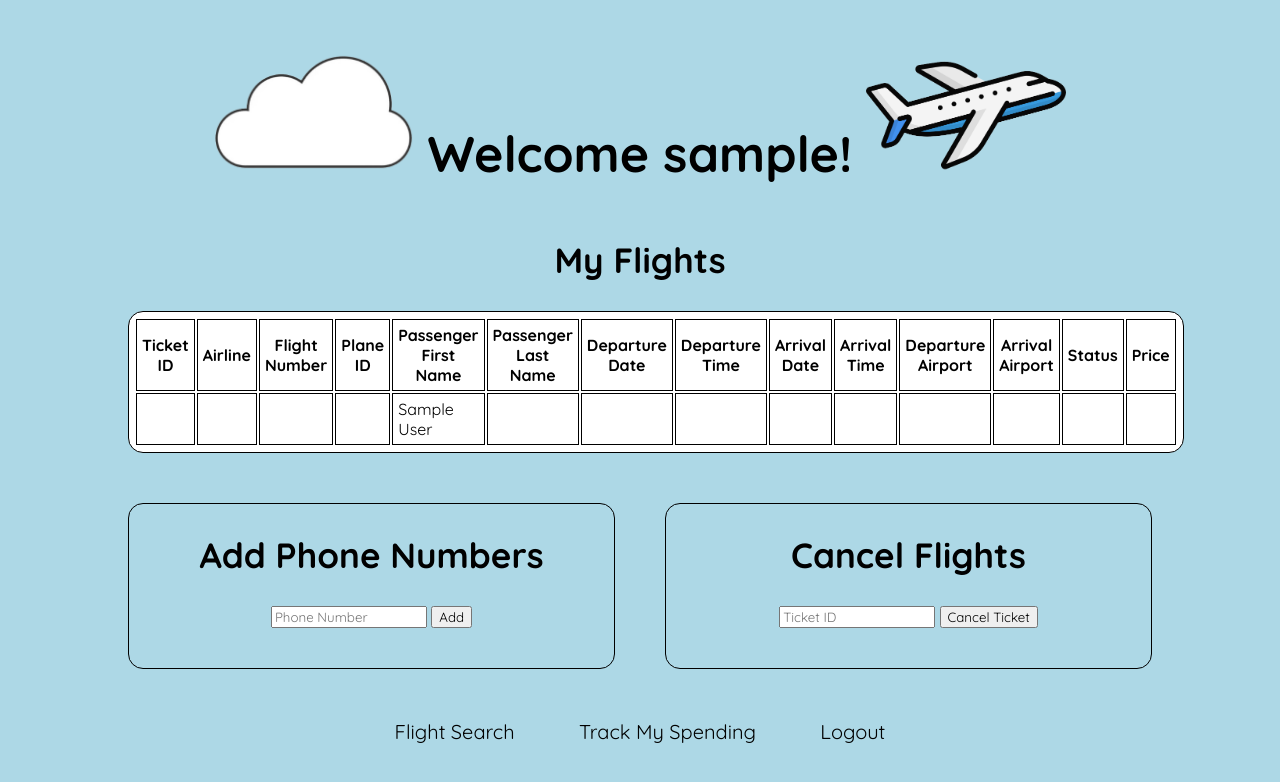
After one commit to ec4016/databases-final, a Flask app: page /home_staff in a window 1280 px wide. The commit adds this page. Shown: the top 782 px of the page. Run offline with Flask 3, Linux system fonts and the light colour scheme; the visitor is signed in with stand-in values (Sample User, id 1).

Commit message:
updated UIs and customer homepage

```diff
--- a/app.py
+++ b/app.py
@@ -1,34 +1,33 @@
-#Import Flask Library
+# Import Flask Library
+import hashlib
+from datetime import datetime, timedelta
 from flask import Flask, render_template, request, session, url_for, redirect
 import pymysql.cursors
-import hashlib
 
-#Initialize the app from Flask
+# Initialize the app from Flask
 app = Flask(__name__)
 
-#Configure MySQL
+# Configure MySQL
 conn = pymysql.connect(host='localhost',
 					   user='root',
 					   password='',
-					   db='air_ticket_reservation_system', # database name
+					   db='air_ticket_reservation_system',
 					   charset='utf8mb4',
 					   cursorclass=pymysql.cursors.DictCursor)
 
-#Define a route to hello function
+
 @app.route('/')
-def hello():
+def index():
 	return render_template('index.html')
 
 
-# -- CUSTOMER --
-#Define route for login
 @app.route('/customer_login')
-def customer_login():
+def login_customer():
 	return render_template('customer_login.html')
 
-#Authenticates the login
+
 @app.route('/customerLoginAuth', methods=['POST'])
-def custLoginAuth():
+def cust_loginAuth():
 	username = request.form['email']
 	password = request.form['password']
 	hashed_password = hashlib.md5(password.encode()).hexdigest()
@@ -40,10 +39,49 @@ def custLoginAuth():
 	cursor.close()
 	if (data):
 		session['username'] = username
-		return render_template('customer.html', error=error)
+		return redirect(url_for('customer_home'))
 	else:
 		error = 'Invalid login or username'
 		return render_template('customer_login.html', error=error)
+
+
+# -- STAFF --
+#Define route for login
+@app.route('/staff_login')
+def staff_login():
+	return render_template('staff_login.html')
+
+#Authenticates the login
+@app.route('/staffLoginAuth', methods=['POST'])
+def staffLoginAuth():
+	username = request.form['username']
+	password = request.form['password']
+	hashed_password = hashlib.md5(password.encode()).hexdigest()
+	cursor = conn.cursor()
+	query = "SELECT * FROM staff WHERE username = %s AND password = %s"
+	cursor.execute(query, (username, hashed_password))
+	data = cursor.fetchone()
+	cursor.close()
+	error = None
+	if (data):
+		session['username'] = username
+		return render_template('home_staff.html', error=error)
+	else:
+		error = 'Invalid login or username'
+		return render_template('staff_login.html', error=error)
+
+
+#Define route for register
+@app.route('/staff_register')
+def staff_register():
+	return render_template('staff_register.html')
+
+
+
+
+@app.route('/register_customer')
+def register_customer():
+	return render_template('register_customer.html')
 
 
 #Define route for register
@@ -85,36 +123,6 @@ def custRegisterAuth():
 		cursor.close()
 		return render_template('index.html')
 
-# -- STAFF --
-#Define route for login
-@app.route('/staff_login')
-def staff_login():
-	return render_template('staff_login.html')
-
-#Authenticates the login
-@app.route('/staffLoginAuth', methods=['POST'])
-def staffLoginAuth():
-	username = request.form['username']
-	password = request.form['password']
-	hashed_password = hashlib.md5(password.encode()).hexdigest()
-	cursor = conn.cursor()
-	query = "SELECT * FROM staff WHERE username = %s AND password = %s"
-	cursor.execute(query, (username, hashed_password))
-	data = cursor.fetchone()
-	cursor.close()
-	error = None
-	if (data):
-		session['username'] = username
-		return render_template('staff.html', error=error)
-	else:
-		error = 'Invalid login or username'
-		return render_template('staff_login.html', error=error)
-
-
-#Define route for register
-@app.route('/staff_register')
-def staff_register():
-	return render_template('staff_register.html')
 
 #Authenticates the register
 @app.route('/staffRegisterAuth', methods=['POST'])
@@ -156,9 +164,7 @@ def staffRegisterAuth():
 		cursor.close()
 		return render_template('index.html')
 
-
 # -- GUEST --
-#Define route for guest
 @app.route('/guest')
 def guest():
 	return render_template('guest.html')
@@ -226,19 +232,163 @@ def guestView():
 	cursor.close()
 	return render_template('guest.html', results=data, ret=return_data)
 
-@app.route('/home')
-def home():
 
+@app.route('/customer_home')
+def customer_home():
 	username = session['username']
 	cursor = conn.cursor();
-	query = 'SELECT ts, blog_post FROM blog WHERE username = %s ORDER BY ts DESC'
-	cursor.execute(query, (username))
-	data1 = cursor.fetchall()
-	for each in data1:
-		print(each['blog_post'])
+	customer = 'SELECT first_name from customer where email=%s'
+	cursor.execute(customer, (username))
+	customerData = cursor.fetchone()
+	query = 'SELECT ticket_id, airline_name, flight_num, departure_date, departure_time, arrival_date, arrival_time, status, ' \
+			'airplane_id, departure_airport, arrival_airport, sold_price, first_name, last_name' \
+			' FROM flight NATURAL JOIN ticket NATURAL JOIN purchase' \
+			' WHERE email=%s'
+	cursor.execute(query, username)
+	data = cursor.fetchall()
 	cursor.close()
-	return render_template('home.html', username=username, posts=data1)
+	return render_template('customer_home.html', username=customerData['first_name'], flights=data)
 
+@app.route('/home_staff')
+def home_staff():
+	username = session['username']
+	cursor = conn.cursor();
+	query = 'SELECT first_name from staff where username = %s'
+	cursor.execute(query, username)
+	data = cursor.fetchall()
+	cursor.close()
+	return render_template('customer_home.html', username=username, flights=data)
+
+
+@app.route('/cust_add_num', methods=['POST'])
+def cust_add_num():
+	username = session['username']
+	number = request.form['phonenumber']
+	cursor = conn.cursor()
+	query = 'SELECT * FROM customer_phone_numbers WHERE email=%s AND phone_number=%s'
+	cursor.execute(query, (username, number))
+	data = cursor.fetchone()
+	phone_error = None
+	flights = 'SELECT ticket_id, airline_name, flight_num, departure_date, departure_time, arrival_date, arrival_time, status, ' \
+			  'airplane_id, departure_airport, arrival_airport, sold_price, first_name, last_name' \
+			  ' FROM flight NATURAL JOIN ticket NATURAL JOIN purchase' \
+			  ' WHERE email=%s'
+	cursor.execute(flights, username)
+	flightdata = cursor.fetchall()
+	if (data):
+		phone_error = "This number already exists"
+		return render_template('customer_home.html', phone_error=phone_error, username=username, flights=flightdata)
+	else:
+		ins = "INSERT INTO customer_phone_numbers (email, phone_number) VALUES (%s, %s)"
+		cursor.execute(ins, (username, number))
+		conn.commit()
+		cursor.close()
+		return render_template('customer_home.html', username=username, flights=flightdata)
+
+
+@app.route('/cancel_flight', methods=['POST'])
+def cancel_flight():
+	username = session['username']
+	ticket_id = request.form['ticket_id']
+	cursor = conn.cursor()
+	query = 'SELECT email FROM purchase WHERE email=%s AND ticket_id=%s'
+	cursor.execute(query, (username, ticket_id))
+	data = cursor.fetchone()
+	cancel_error = None
+	flights = 'SELECT ticket_id, airline_name, flight_num, departure_date, departure_time, arrival_date, arrival_time, status, ' \
+			  'airplane_id, departure_airport, arrival_airport, sold_price, first_name, last_name' \
+			  ' FROM flight NATURAL JOIN ticket NATURAL JOIN purchase' \
+			  ' WHERE email=%s ORDER BY departure_date DESC'
+	cursor.execute(flights, username)
+	flightdata = cursor.fetchall()
+	if (data):
+		time_query = 'SELECT departure_date, departure_time FROM ticket WHERE ticket_id=%s'
+		cursor.execute(time_query, ticket_id)
+		timedata = cursor.fetchone()
+		date = timedata['departure_date']
+		time = (datetime.min + timedata['departure_time']).time()
+
+		print(type(date), type(time))
+		print(time)
+		departure_date_time = datetime.combine(date, time)
+		now = datetime.now()
+		if ((departure_date_time - now) > timedelta(hours=24)):
+			update = "UPDATE Ticket SET sold_price = NULL, first_name = NULL,last_name = NULL, date_of_birth = NULL" \
+					 "WHERE ticket_id=%s"
+			cursor.execute(update, ticket_id)
+			conn.commit()
+			cursor.close()
+		else:
+			cancel_error = "Flight is Within 24 Hours, Cannot be Canceled"
+			return render_template('customer_home.html', cancel_error=cancel_error, username=username,
+								   flights=flightdata)
+	else:
+		cancel_error = "Ticket Does Not Exist or You do Not Own This Ticket"
+		return render_template('customer_home.html', cancel_error=cancel_error, username=username, flights=flightdata)
+
+
+@app.route('/spending', methods=['GET', 'POST'])
+def spending():
+	username = session['username']
+	query = "SELECT SUM(sold_price) AS total_spending FROM purchase NATURAL JOIN ticket " \
+			"WHERE email = %s AND purchase_date BETWEEN DATE_FORMAT(CURDATE() - INTERVAL 5 MONTH, '%%Y-%%m-01') AND CURDATE()"
+	cursor = conn.cursor()
+	cursor.execute(query, username)
+	data = cursor.fetchone()
+	monthly = "SELECT DATE_FORMAT(purchase_date, '%%Y-%%m') AS month, SUM(sold_price) AS month_spending " \
+			  "FROM purchase NATURAL JOIN ticket " \
+			  "WHERE email = %s AND purchase_date " \
+			  "BETWEEN DATE_FORMAT(CURDATE() - INTERVAL 5 MONTH, '%%Y-%%m-01') AND CURDATE() " \
+			  "GROUP BY month ORDER BY month ASC"
+	cursor.execute(monthly, username)
+	monthlydata = cursor.fetchall()
+	cursor.close()
+	months = [(datetime.today().replace(day=1) - timedelta(days=30 * i)).strftime('%Y-%m') for i in range(6)][::-1]
+	spending_data = {d['month']: d['month_spending'] for d in monthlydata}
+	results = [{'month': month, 'month_spending': spending_data.get(month, 0)} for month in months]
+	if (data['total_spending'] != None):
+		return render_template('spending.html', total_spending=data['total_spending'], monthly=results)
+	else:
+		return render_template('spending.html', total_spending=0, monthly=results)
+
+
+@app.route('/specific_spending', methods=['GET', 'POST'])
+def specific_spending():
+	username = session['username']
+	start=request.form['start']
+	end=request.form['end']
+	specific = None
+	query = "SELECT SUM(sold_price) AS total_spending FROM purchase NATURAL JOIN ticket " \
+			"WHERE email = %s AND purchase_date BETWEEN %s AND %s"
+	cursor = conn.cursor()
+	cursor.execute(query, (username,start,end))
+	data = cursor.fetchone()
+	monthly = "SELECT DATE_FORMAT(purchase_date, '%%Y-%%m') AS month, SUM(sold_price) AS month_spending " \
+			  "FROM purchase NATURAL JOIN ticket " \
+			  "WHERE email = %s AND purchase_date " \
+			  "BETWEEN %s AND %s " \
+			  "GROUP BY month ORDER BY month ASC"
+	cursor.execute(monthly, (username, start, end))
+	monthlydata = cursor.fetchall()
+	cursor.close()
+	start_date = datetime.strptime(start, '%Y-%m-%d')
+	end_date = datetime.strptime(end, '%Y-%m-%d')
+	error=None
+	if(end_date<start_date):
+		error="Invalid Start and End Date"
+		return render_template('spending.html', error=error)
+	num_months = (end_date.year - start_date.year) * 12 + end_date.month - start_date.month + 1
+	months = [(start_date + timedelta(days=30 * i)).strftime('%Y-%m') for i in range(num_months)]
+	spending_data = {d['month']: d['month_spending'] for d in monthlydata}
+	results = [{'month': month, 'month_spending': spending_data.get(month, 0)} for month in months]
+	if start is None and end is None:
+		specific = False
+	else:
+		specific = True
+	if (data['total_spending'] != None):
+		return render_template('spending.html',total_spending=data['total_spending'],start=start,end=end,monthly=results, error=error, specific=specific)
+	else:
+		return render_template('spending.html',total_spending=0,start=start,end=end,monthly=results, error=error, specific=specific)
 
 
 @app.route('/logout')
@@ -246,9 +396,10 @@ def logout():
 	session.pop('username')
 	return redirect('/')
 
+
 app.secret_key = 'some key that you will never guess'
-#Run the app on localhost port 5000
-#debug = True -> you don't have to restart flask
-#for changes to go through, TURN OFF FOR PRODUCTION
+# Run the app on localhost port 5000
+# debug = True -> you don't have to restart flask
+# for changes to go through, TURN OFF FOR PRODUCTION
 if __name__ == "__main__":
-	app.run('127.0.0.1', 5000, debug = True)
+	app.run('127.0.0.1', 5000, debug=True)
--- a/static/styles.css
+++ b/static/styles.css
@@ -25,9 +25,47 @@ h3 {
     text-align: center;
 }
 
+h4 {
+    font-size: 20px;
+    text-align: center;
+}
+
 a, p {
     font-size: 20px;
     text-decoration: none;
+    color: black;
+}
+
+a:hover {
+    background-color: white;
+}
+
+a:active {
+    color: red;
+}
+
+a:visited {
+    color: black;
+}
+
+table, th, td{
+    border: 1px solid black;
+    background-color: white;
+    margin-left: auto;
+    margin-right: auto;
+}
+
+table {
+    border-radius: 15px;
+    padding: 5px;
+}
+
+th, td {
+    padding: 5px;
+}
+
+input {
+    font-family: Quicksand;
 }
 
 
@@ -36,10 +74,6 @@ a, p {
     margin-left: auto;
 }
 
-#homepage a:hover{
-    background-color: white;
-
-}
 
 .logins {
     text-align: center;
@@ -98,3 +132,45 @@ a, p {
     justify-self: start;
     padding-left: 20px;
 }
+
+/* CUSTOMER HOMEPAGE */
+
+.customer-settings {
+    display: grid;
+    grid-template-columns: 1fr 1fr;
+    grid-template-areas: "add-phone-nums cancel-flights";
+    justify-content: space-between;
+    gap: 50px;
+    margin-top: 50px;
+}
+
+#add-phone-nums, #cancel-flights {
+    border: 1px solid black;
+    border-radius: 15px;
+    text-align: center;
+    padding-bottom: 40px;
+}
+
+#customer-links {
+    padding-top: 50px;
+    text-align: center;
+}
+.space {
+    margin: 30px;
+}
+
+/* spendings page */
+#spendings-container {
+    text-align: center;
+    border: 1px solid black;
+    border-radius: 15px;
+    width: 60%;
+    margin-left: auto;
+    margin-right: auto;
+    padding-bottom: 40px;
+}
+
+#spending-filter {
+    padding-top: 30px;
+    text-align: center;
+}
--- /dev/null
+++ b/templates/customer_home.html
@@ -0,0 +1,91 @@
+<!DOCTYPE html>
+<html>
+    <head>
+		<meta charset="UTF-8">
+        <meta name="viewport" content="width=device-width, initial-scale=1.0">
+        <link rel = "stylesheet" href="static\styles.css"/>
+        <title>Customer Login</title>
+    </head>
+
+    <body>
+		<div>
+			<h1>
+				<img id="cloud1" src="static\cloud.jpg" width="200px">
+				Welcome {{username}}!
+				<img id="airplane" src="static\airplane.png" width="200px">
+			</h1>
+		</div>
+
+		{% if not message %}
+		<h2>My Flights</h2>
+		<table>
+			<th>Ticket ID</th>
+			<th>Airline</th>
+			<th>Flight Number</th>
+			<th>Plane ID</th>
+			<th>Passenger First Name</th>
+			<th>Passenger Last Name</th>
+			<th>Departure Date</th>
+			<th>Departure Time</th>
+			<th>Arrival Date</th>
+			<th>Arrival Time</th>
+			<th>Departure Airport</th>
+			<th>Arrival Airport</th>
+			<th>Status</th>
+			<th>Price</th>
+
+		{% for line in flights %}
+			<tr>
+				<td>{{line['ticket_id']}}</td>
+				<td>{{line['airline_name']}}</td>
+				<td>{{line['flight_num']}}</td>
+				<td>{{line['airplane_id']}}</td>
+				<td>{{line['first_name']}}</td>
+				<td>{{line['last_name']}}</td>
+				<td>{{line['departure_date']}}</td>
+				<td>{{line['departure_time']}}</td>
+				<td>{{line['arrival_date']}}</td>
+				<td>{{line['arrival_time']}}</td>
+				<td>{{line['departure_airport']}}</td>
+				<td>{{line['arrival_airport']}}</td>
+				<td>{{line['status']}}</td>
+				<td>{{line['sold_price']}}</td>
+			</tr>
+		{% endfor %}
+		</table>
+
+		<div class="customer-settings">
+			<div id="add-phone-nums">
+				<form action="/cust_add_num" method="POST">
+					<h2>Add Phone Numbers</h2>
+					<input type="text" name = "phonenumber" placeholder="Phone Number" required/>
+					<input type="submit" value = Add />
+					{% if phone_error %}
+						<p class="error"><strong>Error:</strong> {{phone_error}}</p>
+					{% endif %}
+				</form>
+			</div>
+
+			<div id="cancel-flights">
+				<h2>Cancel Flights</h2>
+				<form action="/cancel_flight" method="POST">
+					<input type="text" name="ticket_id" placeholder="Ticket ID" required />
+					<input type="submit" value="Cancel Ticket" />
+					{% if cancel_error %}
+						<p class="error"><strong>Error:</strong> {{cancel_error}}</p>
+					{% endif %}
+				</form>
+			</div>
+		</div>
+
+		<div id="customer-links">
+			<a href="/flight_search">Flight Search</a>
+			<span class="space"></span>
+			<a href="/spending">Track My Spending</a>
+			<span class="space"></span>
+			<a href="/logout">Logout</a>
+		</div>
+
+		{% endif %}
+    </body>
+</html>
--- a/templates/customer_register.html
+++ b/templates/customer_register.html
@@ -17,8 +17,8 @@
         <form action="/customerRegisterAuth" method="POST">
             <input type="text" name="email" placeholder="Email" required/> </br>
             <input type="password" name="password" placeholder="Password" required/></br>
-            <input type="text" name="first_name" placeholder="First Name" required/> </br>
-            <input type="text" name="last_name" placeholder="Last Name" required/> </br>
+            <input type="text" name="fname" placeholder="First Name" required/> </br>
+            <input type="text" name="lname" placeholder="Last Name" required/> </br>
             <input type="text" name="building_num" placeholder="Building Number" required/> </br>
             <input type="text" name="street" placeholder="Street" required/> </br>
             <input type="text" name="apartment_num" placeholder="Apartment Number" required/> </br>
```
Also changed, not shown: templates/guest.html (+1 -21 lines), templates/home_staff.html (+10 -8 lines), templates/spending.html (added, +57 -0 lines), templates/flight_search.html (line endings or trailing spaces), templates/index.html (line endings or trailing spaces), templates/logout.html (line endings or trailing spaces), templates/staff_register.html (line endings or trailing spaces), templates/track_spending.html (line endings or trailing spaces).
